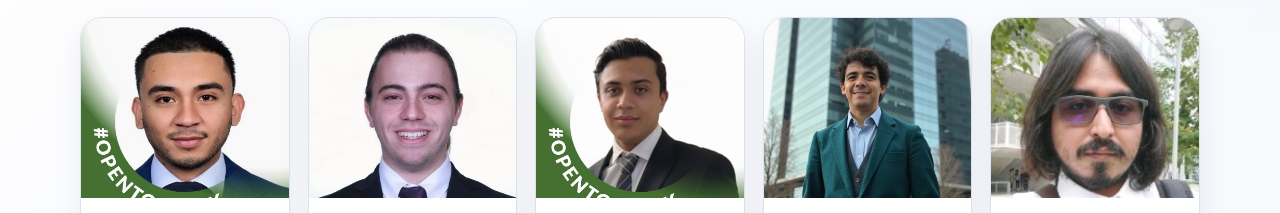
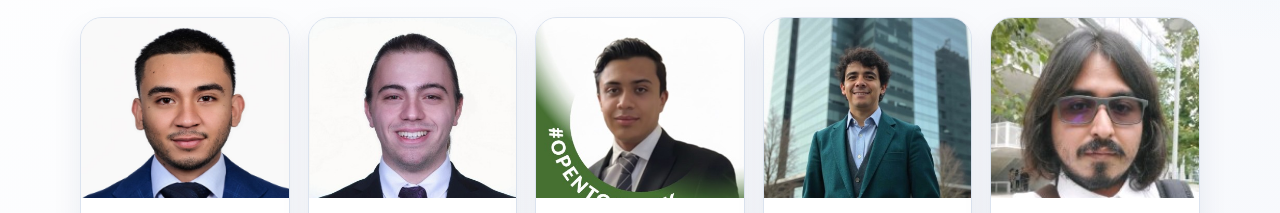
Before and after one commit to Vladlock007/Creditos, a plain HTML site: page index.html in a window 1280 px wide. Shown: the part 547-760 px from the top of the page. Drawn offline with Linux system fonts and the light colour scheme.

Commit message:
Add files via upload

```diff
--- a/index.html
+++ b/index.html
@@ -423,7 +423,7 @@
 
       <div class="team-grid">
         <article class="member-card">
-          <img class="member-photo" src="images/DiegoG.jpg" alt="Photo of Member 1" />
+          <img class="member-photo" src="images/DiegoG.jpeg" alt="Photo of Member 1" />
           <div class="member-info">
             <h3>Diego González de Paz</h3>
             <p class="role">Development</p>
```
